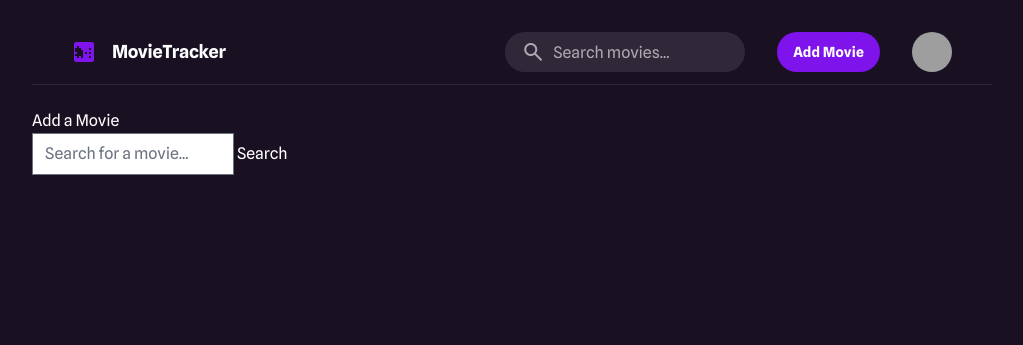
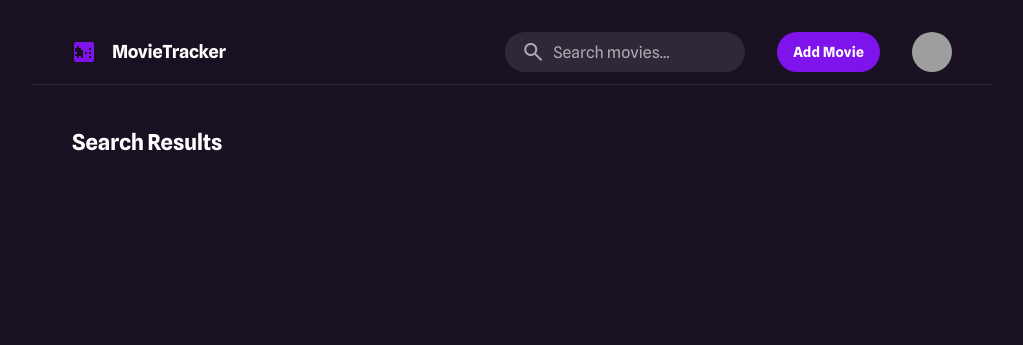
Before and after one commit to Samettac/film, a Flask app: page /search in a window 1280 px wide. Shown: the top 345 px of the page, without its empty margins (128-1151 px from the left). Run offline with Flask 3, Linux system fonts and the light colour scheme; some libraries are stand-ins or nearby versions; grey boxes are pictures that could not be loaded.

Commit message:
feat: introduce movie search, detail view, and logging functionality with new templates and database.

```diff
--- a/templates/add_movie.html
+++ b/templates/add_movie.html
@@ -1,25 +1,38 @@
 {% extends 'base.html' %}
 
 {% block content %}
-<div class="container">
-    <h1>Add a Movie</h1>
-    <form action="{{ url_for('search') }}" method="get" class="search-form">
-        <input type="text" name="q" placeholder="Search for a movie..." value="{{ search_query }}" required>
-        <button type="submit">Search</button>
-    </form>
+<div class="px-4 sm:px-6 md:px-10 py-5">
+    <h1 class="text-white text-[22px] font-bold leading-tight tracking-[-0.015em] mb-6">Search Results</h1>
 
-    <div class="movie-grid">
+    {% if search_query %}
+    <p class="text-white/60 mb-4">Results for "<span class="text-white">{{ search_query }}</span>"</p>
+    {% endif %}
+
+    <div class="grid grid-cols-2 sm:grid-cols-3 md:grid-cols-4 lg:grid-cols-5 gap-6">
         {% for movie in results %}
-        <div class="movie-card">
-            {% if movie.poster_path %}
-            <img src="https://image.tmdb.org/t/p/w200{{ movie.poster_path }}" alt="{{ movie.title }}">
-            {% else %}
-            <div class="no-poster">No Image</div>
-            {% endif %}
-            <h3>{{ movie.title }}</h3>
-            <p>{{ movie.release_date }}</p>
-            <a href="{{ url_for('add_movie_entry', tmdb_id=movie.id) }}" class="btn">Add to Log</a>
+        <div class="flex flex-col gap-3 group">
+            <div class="w-full bg-center bg-no-repeat aspect-[2/3] bg-cover rounded-lg flex flex-col relative overflow-hidden group-hover:ring-2 ring-primary transition-all duration-300"
+                style="background-image: url('{% if movie.poster_path %}https://image.tmdb.org/t/p/w400{{ movie.poster_path }}{% else %}https://via.placeholder.com/400x600?text=No+Image{% endif %}');">
+                <div
+                    class="absolute inset-0 bg-black/60 opacity-0 group-hover:opacity-100 transition-opacity flex items-center justify-center">
+                    <a href="{{ url_for('add_movie_entry', tmdb_id=movie.id) }}"
+                        class="bg-primary text-white font-bold py-2 px-6 rounded-full transform translate-y-4 group-hover:translate-y-0 transition-transform">
+                        Log Movie
+                    </a>
+                </div>
+            </div>
+            <div>
+                <p class="text-white text-base font-medium leading-normal truncate">{{ movie.title }}</p>
+                <p class="text-white/60 text-sm font-normal leading-normal">{{ movie.release_date[:4] if
+                    movie.release_date else 'N/A' }}</p>
+            </div>
         </div>
+        {% else %}
+        {% if search_query %}
+        <div class="col-span-full text-center py-10">
+            <p class="text-white/60">No movies found.</p>
+        </div>
+        {% endif %}
         {% endfor %}
     </div>
 </div>
```
Also changed, not shown: templates/movie_detail.html (+49 -19 lines), instance/movies_v2.db.
